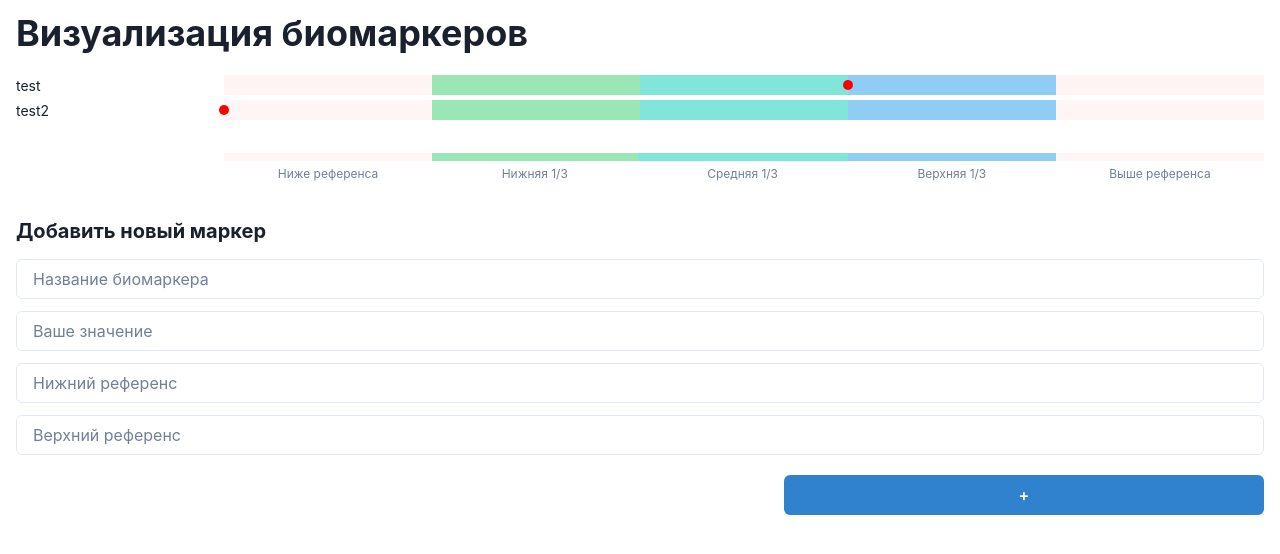
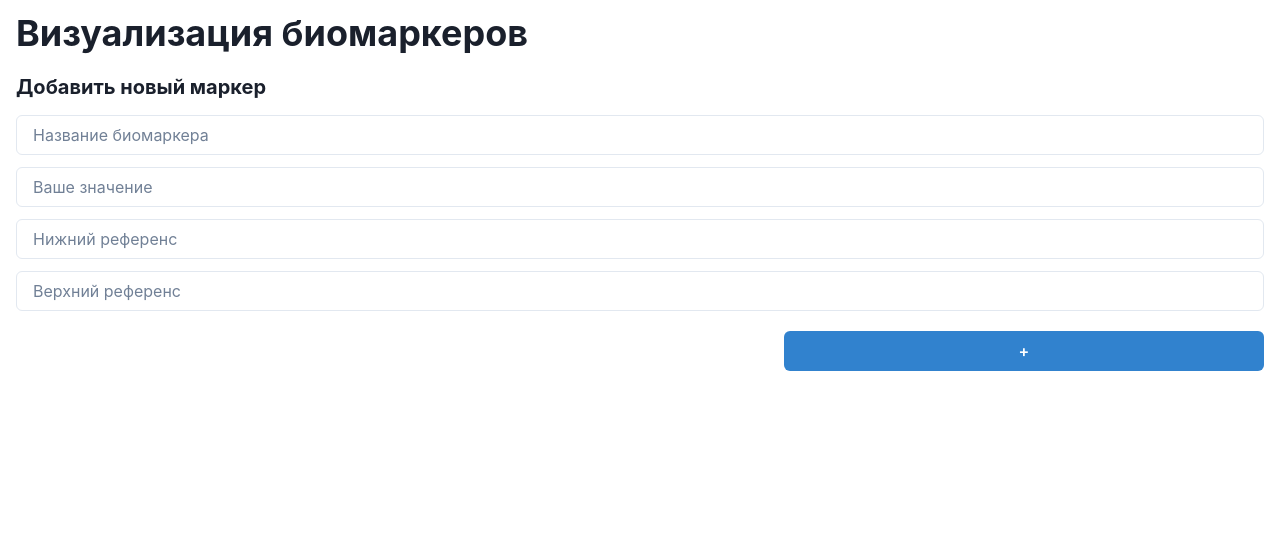
Before and after one commit to IvannaSevkovych/biomarker-visualizer, a Next.js app: page / in a window 1280 px wide. Shown: the top 554 px of the page. Built offline with nearby package versions, Linux system fonts and the light colour scheme.

Commit message:
Remove test data

```diff
--- a/pages/index.tsx
+++ b/pages/index.tsx
@@ -19,20 +19,7 @@ export default function Home() {
     const [lowerNorm, setLowerNorm] = useState<number | undefined>(undefined)
     const [upperNorm, setUpperNorm] = useState<number | undefined>(undefined)
 
-    const [biomarkers, setBiomarkers] = useState<BiomarkerData[]>([
-        {
-            biomarker: 'test',
-            customersValue: { value: 4 },
-            lowerNorm: { value: 2 },
-            upperNorm: { value: 5 },
-        },
-        {
-            biomarker: 'test2',
-            customersValue: { value: 1 },
-            lowerNorm: { value: 2 },
-            upperNorm: { value: 5 },
-        },
-    ])
+    const [biomarkers, setBiomarkers] = useState<BiomarkerData[]>([])
 
     function addBiomarker() {
         const biomarkerData: BiomarkerData = {
```
